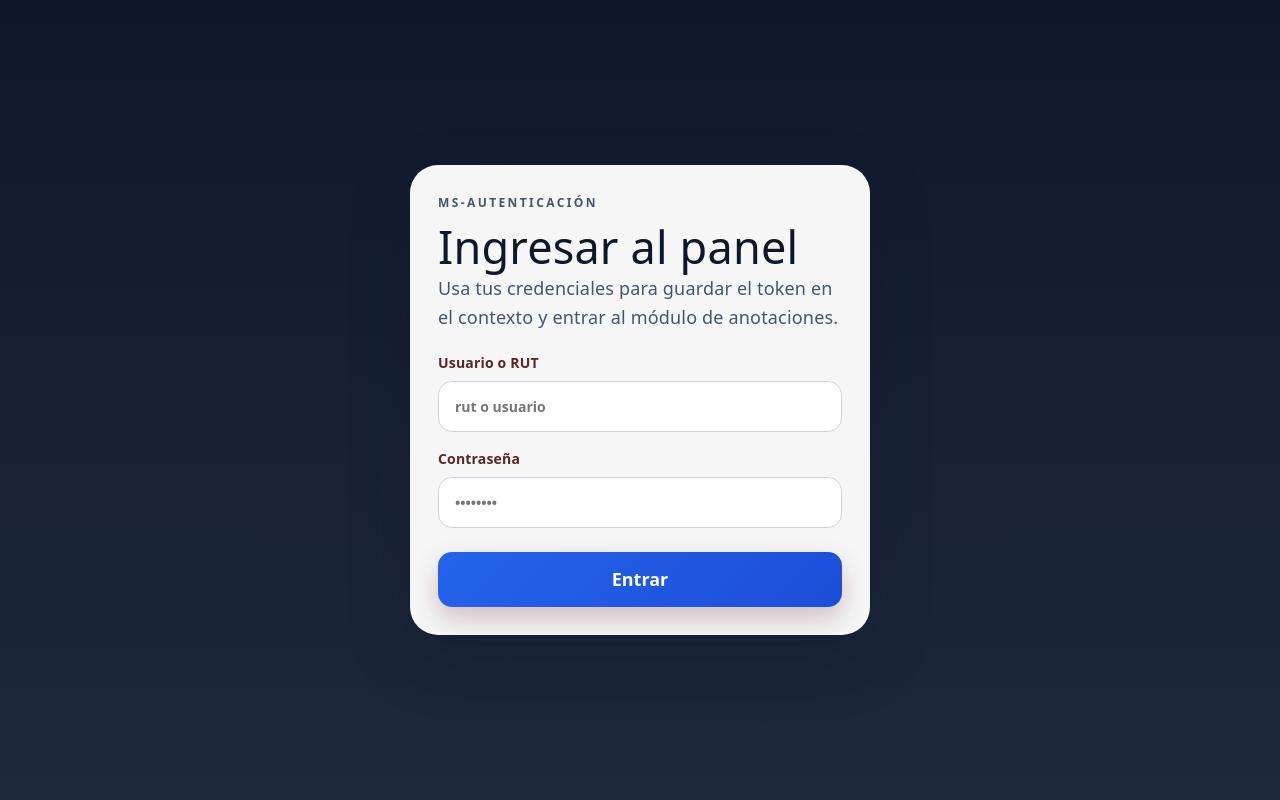
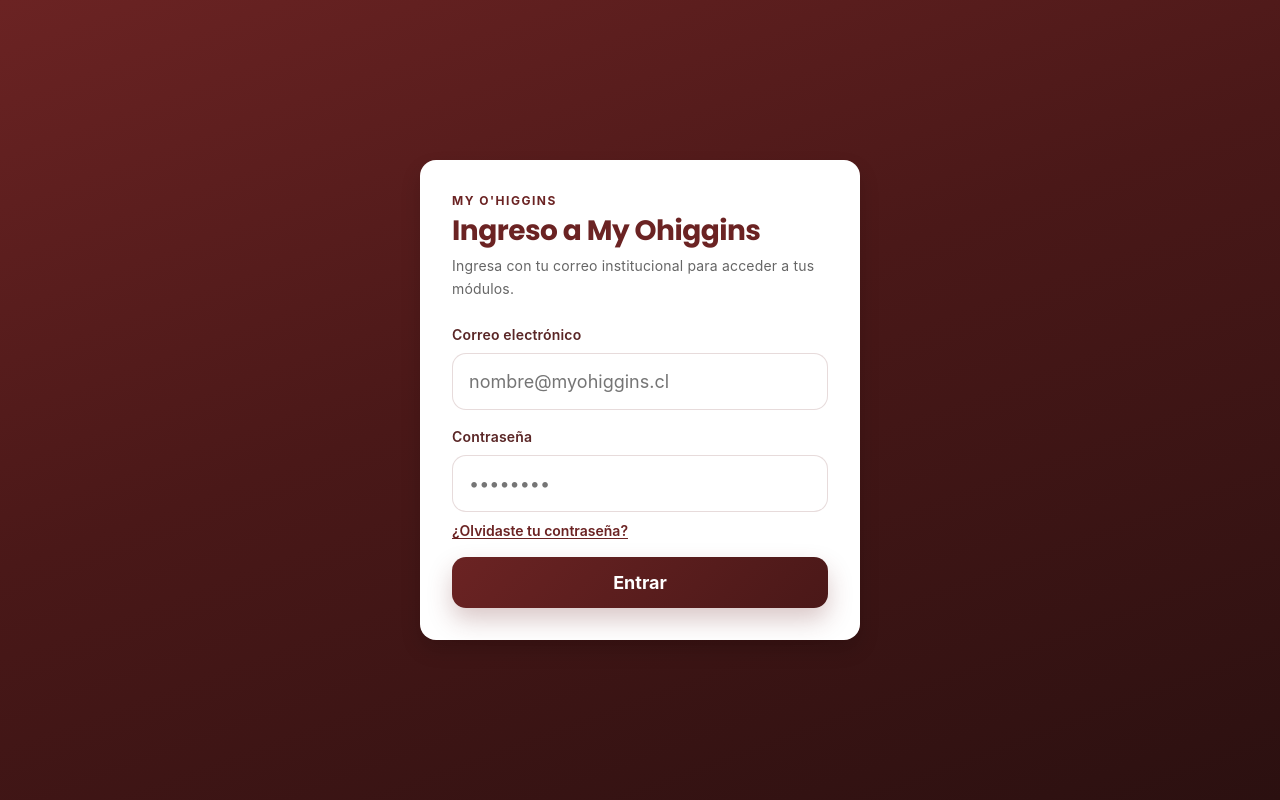
Before and after one commit to Nicolasmaker/My-O-Higgins, a React app in the folder frontend/: page /login in a window 1280 px wide. Built offline with nearby package versions, Linux system fonts and the light colour scheme; the HTML template or start-up script is replaced by a standard one.

Commit message:
fix: adaptacion de estetica en el login

```diff
--- a/frontend/src/pages/Login/Login.jsx
+++ b/frontend/src/pages/Login/Login.jsx
@@ -1,3 +1,4 @@
+import { useState } from 'react'
 import { useForm } from 'react-hook-form'
 import { toast } from 'react-toastify'
 import { login } from '../../services/authService'
@@ -14,6 +15,15 @@
     formState: { errors },
   } = useForm()
   const { login: loginContext } = useAuth()
+
+  const [showRecovery, setShowRecovery] = useState(false)
+  const [recoverySent, setRecoverySent] = useState(false)
+  const {
+    register: registerRecovery,
+    handleSubmit: handleRecoverySubmit,
+    formState: { errors: recoveryErrors },
+    reset: resetRecoveryForm,
+  } = useForm()
 
   const onSubmit = async (data) => {
     try {
@@ -40,20 +50,33 @@
     }
   }
 
+  // Recuperación de contraseña: solo maqueta de front, sin llamada al backend
+  const onRecoverySubmit = (data) => {
+    setRecoverySent(true)
+    toast.success(`Si el correo ${data.recoveryEmail} está registrado, te enviaremos un enlace de recuperación`)
+  }
+
+  const toggleRecovery = () => {
+    setShowRecovery((v) => !v)
+    setRecoverySent(false)
+    resetRecoveryForm()
+  }
+
   return (
     <main className="login-page">
       <section className="login-card">
-        <p className="eyebrow">MS-Autenticación</p>
-        <h1>Ingresar al panel</h1>
-        <p>
-          Usa tus credenciales para guardar el token en el contexto y entrar al módulo de anotaciones.
+        <p className="login-eyebrow">My O'Higgins</p>
+        <h1>Ingreso a My Ohiggins</h1>
+        <p className="login-subtitle">
+          Ingresa con tu correo institucional para acceder a tus módulos.
         </p>
 
+        {!showRecovery ? (
           <form onSubmit={handleSubmit(onSubmit)} className="login-form">
             <Input
-            label="Usuario o RUT"
-            type="text"
-            placeholder="rut o usuario"
+              label="Correo electrónico"
+              type="email"
+              placeholder="nombre@myohiggins.cl"
               error={errors.email?.message}
               {...register('email', emailRules)}
             />
@@ -66,8 +89,36 @@
               {...register('password', passwordRules)}
             />
 
+            <button type="button" className="login-forgot-link" onClick={toggleRecovery}>
+              ¿Olvidaste tu contraseña?
+            </button>
+
             <Button type="submit">Entrar</Button>
           </form>
+        ) : (
+          <div className="login-recovery">
+            {recoverySent ? (
+              <p className="login-recovery__success">
+                Revisa tu correo: si la dirección está registrada, llegará un enlace para restablecer tu contraseña.
+              </p>
+            ) : (
+              <form onSubmit={handleRecoverySubmit(onRecoverySubmit)} className="login-form">
+                <Input
+                  label="Correo electrónico"
+                  type="email"
+                  placeholder="nombre@myohiggins.cl"
+                  error={recoveryErrors.recoveryEmail?.message}
+                  {...registerRecovery('recoveryEmail', emailRules)}
+                />
+                <Button type="submit">Enviar enlace de recuperación</Button>
+              </form>
+            )}
+
+            <button type="button" className="login-forgot-link" onClick={toggleRecovery}>
+              Volver a iniciar sesión
+            </button>
+          </div>
+        )}
       </section>
     </main>
   )
--- a/frontend/src/pages/Login/login.css
+++ b/frontend/src/pages/Login/login.css
@@ -1,58 +1,82 @@
+@import url('https://fonts.googleapis.com/css2?family=Poppins:wght@700&display=swap');
+
 .login-page {
   min-height: 100vh;
   display: grid;
   place-items: center;
-  padding: 24px;
-  background: linear-gradient(180deg, #0f172a 0%, #1e293b 100%);
+  padding: var(--spacing-lg);
+  background: linear-gradient(160deg, var(--color-primary) 0%, var(--color-primary-dark) 45%, #2b1010 100%);
+  font-family: var(--font-family);
 }
 
 .login-card {
-  width: min(100%, 460px);
-  padding: 28px;
-  border-radius: 28px;
-  background: rgba(255, 255, 255, 0.96);
-  box-shadow: 0 24px 60px rgba(15, 23, 42, 0.32);
+  width: min(100%, 440px);
+  padding: var(--spacing-xl);
+  border-radius: var(--radius-xl);
+  background: var(--color-bg-white);
+  box-shadow: var(--shadow-lg);
+}
+
+.login-eyebrow {
+  margin: 0 0 var(--spacing-xs);
+  font-size: var(--font-size-xs);
+  font-weight: var(--font-weight-bold);
+  letter-spacing: 1.5px;
+  text-transform: uppercase;
+  color: var(--color-primary);
 }
 
 .login-card h1 {
   margin: 0;
-  color: #0f172a;
+  font-family: 'Poppins', sans-serif;
+  font-size: var(--font-size-2xl);
+  color: var(--color-primary);
+  letter-spacing: -0.5px;
 }
 
-.login-card p {
-  color: #475569;
+.login-subtitle {
+  margin: var(--spacing-sm) 0 0;
+  color: var(--color-text-secondary);
   line-height: 1.6;
+  font-size: var(--font-size-sm);
 }
 
 .login-form {
   display: grid;
-  gap: 16px;
-  margin-top: 20px;
+  gap: var(--spacing-md);
+  margin-top: var(--spacing-lg);
 }
 
-.login-form label {
-  display: grid;
-  gap: 8px;
-  font-size: 14px;
-  font-weight: 600;
-  color: #1e293b;
+.login-forgot-link {
+  justify-self: start;
+  margin-top: -8px;
+  border: none;
+  background: none;
+  padding: 0;
+  font-size: var(--font-size-sm);
+  font-weight: var(--font-weight-semibold);
+  color: var(--color-primary);
+  cursor: pointer;
+  text-decoration: underline;
+  text-underline-offset: 2px;
 }
 
-.login-form input {
-  border: 1px solid #cbd5e1;
-  border-radius: 14px;
-  padding: 14px 16px;
-  font: inherit;
+.login-forgot-link:hover {
+  color: var(--color-primary-dark);
 }
 
-.login-form button {
-  margin-top: 8px;
-  border: none;
-  border-radius: 14px;
-  padding: 14px 16px;
-  font: inherit;
-  font-weight: 700;
-  color: #fff;
-  background: linear-gradient(135deg, #2563eb 0%, #1d4ed8 100%);
-  cursor: pointer;
+.login-recovery {
+  margin-top: var(--spacing-lg);
+  display: grid;
+  gap: var(--spacing-md);
 }
+
+.login-recovery__success {
+  margin: 0;
+  padding: var(--spacing-md);
+  border-radius: var(--radius-md);
+  background: rgba(107, 35, 35, 0.08);
+  color: var(--color-text-primary);
+  font-size: var(--font-size-sm);
+  line-height: 1.6;
+}
```
Lines whose indentation alone changed are shown as unchanged.
